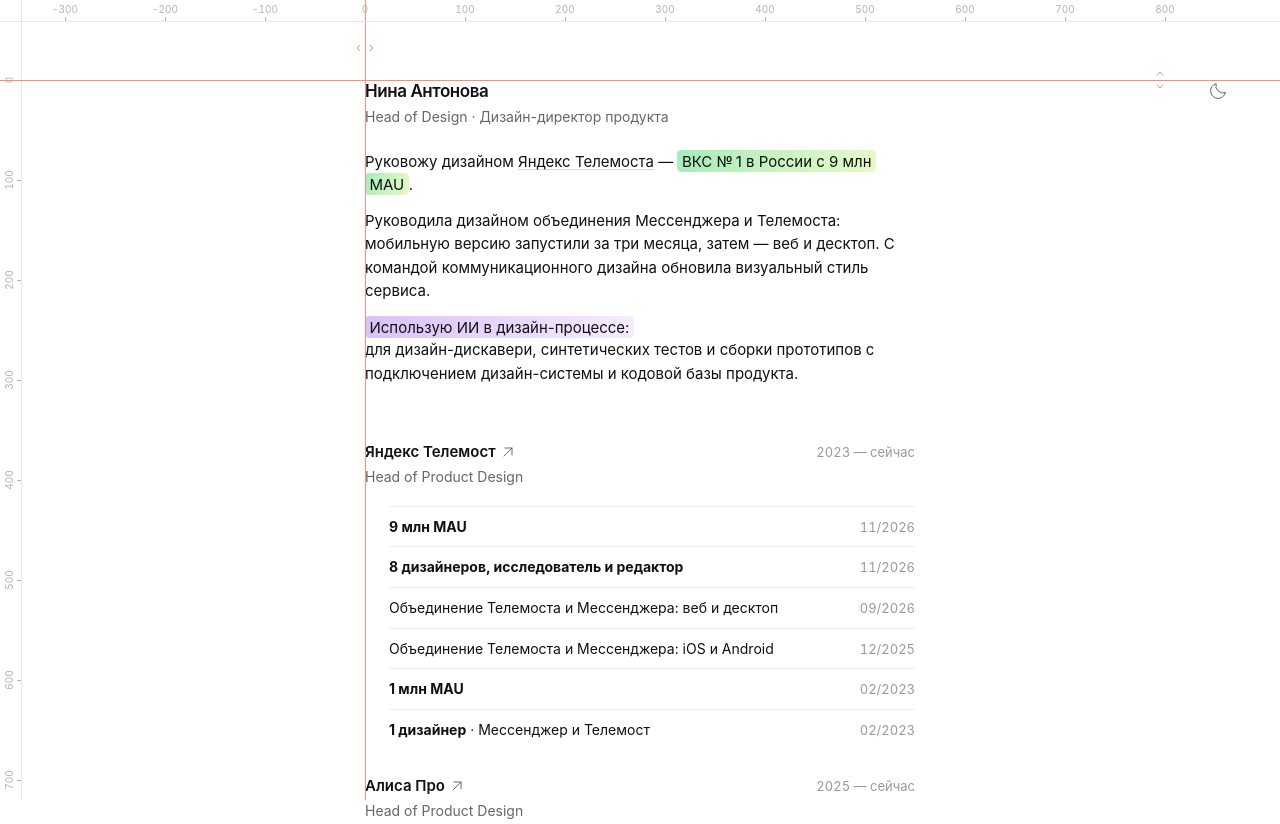
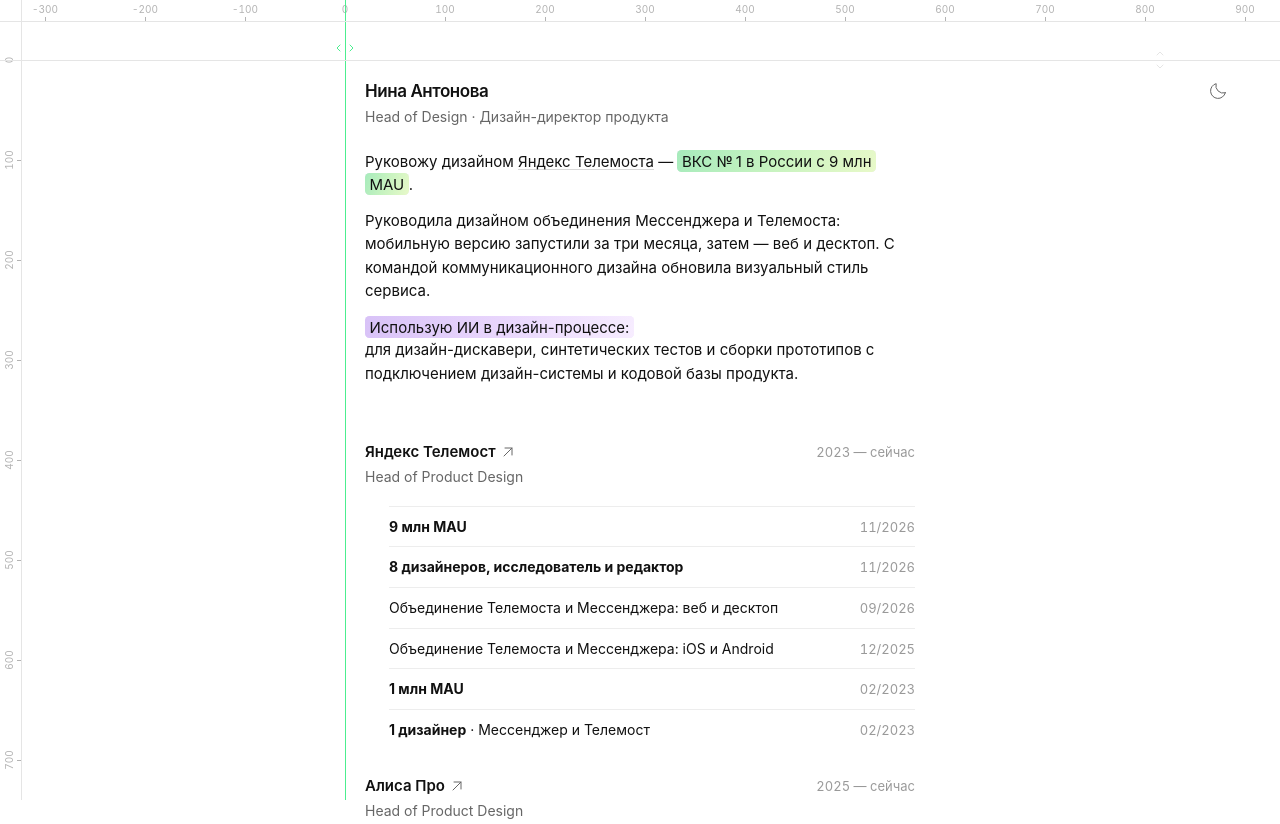
Before and after one commit to ninaantn/ninaantn.github.io, a plain HTML site: page index.html in a window 1280 px wide. Shown: the top 824 px of the page. Drawn offline with Linux system fonts and the light colour scheme.

Commit message:
Update rulers: subtle grey, green hover and drag, 20px offset

```diff
--- a/index.html
+++ b/index.html
@@ -8,9 +8,9 @@
   <meta name="description" content="Нина Антонова, дизайн-директор продукта. Яндекс Телемост, НИУ ВШЭ, VK и pickTech.">
   <link rel="icon" href="favicon.svg" type="image/svg+xml">
   <script src="theme.js"></script>
-  <script src="rulers.js?v=20261116-hints" defer></script>
+  <script src="rulers.js?v=20261116-grey-offset" defer></script>
   <link rel="stylesheet" href="styles.css">
-  <link rel="stylesheet" href="rulers.css?v=20261116-red-hints">
+  <link rel="stylesheet" href="rulers.css?v=20261116-green-hover">
 </head>
 <body>
   <div class="portfolio-ruler" id="portfolio-ruler" role="slider" tabindex="0" aria-label="Вертикальная направляющая, X" aria-orientation="horizontal" aria-valuemin="0" aria-valuemax="1000" aria-valuenow="0" hidden>
--- a/rulers.css
+++ b/rulers.css
@@ -1,9 +1,9 @@
 :root {
   --ruler-ink: light-dark(#b3b3b3, #777777);
   --ruler-border: light-dark(#e5e5e5, #333333);
-  --ruler-accent: light-dark(#ff8a80, #d97b73);
-  --ruler-active: light-dark(#0d99ff, #55b5ff);
-  --ruler-coordinate: light-dark(#ff3b15, #ff7058);
+  --ruler-accent: light-dark(#e5e5e5, #333333);
+  --ruler-active: #4cee8f;
+  --ruler-coordinate: var(--ruler-active);
   --ruler-height: 22px;
 }
 
@@ -229,3 +229,13 @@ body:has(.measure-rail--y:hover) .guide-line--y::after,
 @media (prefers-reduced-motion: reduce) {
   .measure-rail::after, .guide-line--y::after { transition: none; }
 }
+
+/* Highlight the complete guide when its rail or ruler is hovered. */
+body:has(.measure-rail--x:hover, .portfolio-ruler:hover) .ruler-index--x,
+body:has(.measure-rail--x:hover, .portfolio-ruler:hover) .measure-rail--x::before,
+body:has(.measure-rail--x:hover, .portfolio-ruler:hover) .measure-rail--x::after,
+body:has(.measure-rail--y:hover, .portfolio-ruler-vertical:hover) .ruler-index--y,
+body:has(.measure-rail--y:hover, .portfolio-ruler-vertical:hover) .guide-line--y,
+body:has(.measure-rail--y:hover, .portfolio-ruler-vertical:hover) .guide-line--y::after {
+  background: var(--ruler-active);
+}
--- a/rulers.js
+++ b/rulers.js
@@ -33,7 +33,9 @@
     const thickness = parseFloat(getComputedStyle(root).getPropertyValue('--ruler-height'));
     const width = root.clientWidth;
     const height = window.innerHeight;
-    const originY = bounds.top + window.scrollY;
+    const originX = bounds.left - 20;
+    const originScreenY = bounds.top - 20;
+    const originY = originScreenY + window.scrollY;
     // Keep the horizontal drag cue just before the theme control on every viewport.
     const controlsLeft = controls.getBoundingClientRect().left;
     root.style.setProperty('--guide-hint-x', `${Math.max(thickness + 16, controlsLeft - 24)}px`);
@@ -42,9 +44,9 @@
       const vertical = axis.key === 'y';
       const start = vertical ? thickness : 0;
       const end = vertical ? height : width;
-      axis.origin = vertical ? bounds.top : bounds.left;
-      axis.minimum = Math.ceil(thickness - (vertical ? originY : bounds.left));
-      axis.maximum = Math.floor(vertical ? root.scrollHeight - originY - 1 : width - bounds.left - 1);
+      axis.origin = vertical ? originScreenY : originX;
+      axis.minimum = Math.ceil(thickness - (vertical ? originY : originX));
+      axis.maximum = Math.floor(vertical ? root.scrollHeight - originY - 1 : width - originX - 1);
       axis.value = Math.max(axis.minimum, Math.min(axis.maximum, axis.value));
       axis.screen = axis.origin + axis.value;
       const visible = axis.screen >= thickness && axis.screen < end;
```
